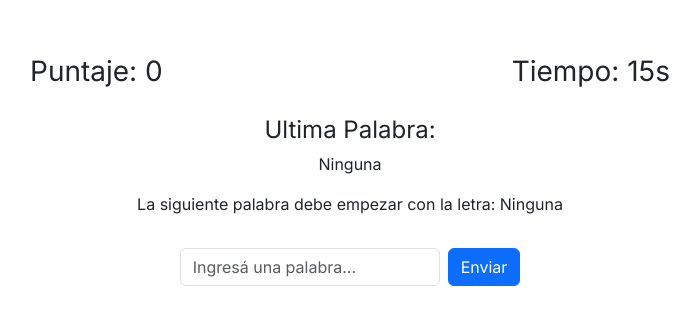
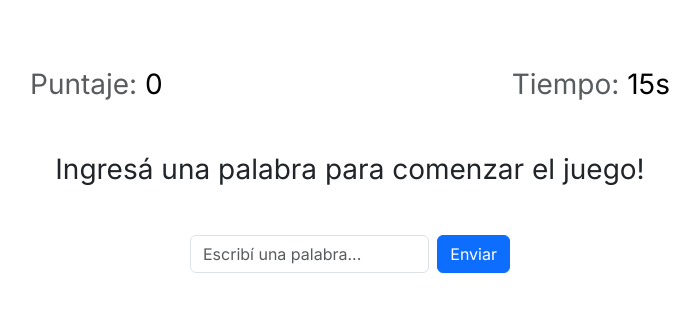
Before and after one commit to AlejoFuentes/unq-ui-alejo-fuentes-trabajo-final, a React (Vite) app: page /game in a window 1280 px wide. Shown: the part 232-556 px from the top of the page, without its empty margins (290-990 px from the left). Built offline with nearby package versions, Linux system fonts and the light colour scheme.

Commit message:
agrego estilos y funcionalidad al juego, conecto con la api

```diff
--- a/src/components/Game.jsx
+++ b/src/components/Game.jsx
@@ -1,5 +1,6 @@
 import './Game.css';
 import { useState, useEffect } from 'react';
+import { validarPalabra } from '../services/api';
 
 const Game = () => {
 
@@ -8,30 +9,78 @@ const Game = () => {
   const [puntaje, setPuntaje] = useState(0);
   const [palabraActual, setPalabraActual] = useState('');
   const [palabrasUsadas, setPalabrasUsadas] = useState([]);
+  const [error, setError] = useState('');
+
+  const handleIngresarPalabra = async (e) => {
+    e.preventDefault();
+    const palabraLimpia = palabraActual.trim().toLowerCase();
+    if (palabraLimpia === '') {
+      setError('Por favor, ingresa una palabra.');
+      return;
+    }
+
+    if (palabrasUsadas.includes(palabraLimpia)) {
+      setError('La palabra ya fue utilizada.');
+      return;
+    }
+
+    if (palabrasUsadas.length > 0) {
+      const ultimaPalabra = palabrasUsadas[palabrasUsadas.length - 1];
+      const ultimaLetra = ultimaPalabra.slice(-1);
+      const primeraLetra = palabraLimpia.charAt(0);
+
+      if (primeraLetra !== ultimaLetra) {
+        setError(`La palabra debe empiezar con la letra '${ultimaLetra}'.`);
+        return;
+      }
+    }
+
+    try {
+      const data = await validarPalabra(palabraLimpia);
+      if(data.exists) {
+        setPalabrasUsadas([...palabrasUsadas, palabraLimpia]);
+        setPuntaje(puntaje + palabraLimpia.length);
+        setTiempoRestante(15);
+        setPalabraActual('');
+        setError('');
+      } else {
+        setError('La palabra no es válida.');
+      }
+    } catch (error) {
+      setError("Error al validar la palabra.");
+    }
+  }
 
   return (
     <div className="h-100 align-items-center justify-content-center d-flex flex-column">
       <div className='w-50 d-flex align-items-center justify-content-between mb-4'>
-        <div className='fs-3'>Puntaje: {puntaje}</div>
-        <div className='fs-3'>Tiempo: {tiempoRestante}s</div>
+        <div className='fs-3 text-muted'>Puntaje: <span className='text-black'>{puntaje}</span></div>
+        <div className='fs-3 text-muted'>Tiempo: <span className='text-black'>{tiempoRestante}s</span></div>
       </div>
 
-      <div className="">
-        <h4 className='text-center'>Ultima Palabra:</h4>
-        <p className='text-center'>{palabrasUsadas[palabrasUsadas.length - 1] || 'Ninguna'}</p>
-        <p className='text-center'>La siguiente palabra debe empezar con la letra: {palabrasUsadas[palabrasUsadas.length - 1] ? palabrasUsadas[palabrasUsadas.length - 1].slice(-1).toUpperCase() : 'Ninguna'}</p>
-      </div>
+        {palabrasUsadas && palabrasUsadas.length > 0 ? (
+          <div>
+            <p className='text-center text-muted m-1'>Ultima Palabra:</p>
+            <h2 className='text-center fw-bold mb-4'>{palabrasUsadas[palabrasUsadas.length - 1].toUpperCase()}</h2>
+            <div className='text-center'>La siguiente palabra debe empezar con la letra: <span className='fw-bold fs-3'>{palabrasUsadas[palabrasUsadas.length - 1] ? palabrasUsadas[palabrasUsadas.length - 1].slice(-1).toUpperCase() : 'Ninguna'}</span></div>
+          </div>
+        ) : (
+          <h3 className='text-center my-4'>
+            Ingresá una palabra para comenzar el juego!
+          </h3>
+        )}
 
-      <form className="d-flex gap-2 mt-3">
+      <form className="d-flex gap-2 mt-4 w-25" onSubmit={handleIngresarPalabra}>
         <input
           className='form-control'
           type="text"
           value={palabraActual}
           onChange={(e) => setPalabraActual(e.target.value)}
-          placeholder="Ingresá una palabra..."
+          placeholder="Escribí una palabra..."
           />
         <button className='btn btn-primary' type="submit">Enviar</button>
       </form>
+      {error && <div className='text-danger mt-2 text-start'>{error}</div>}
 
     </div>
   );
--- /dev/null
+++ b/src/services/api.js
@@ -0,0 +1,13 @@
+import Axios from 'axios';
+
+const url = 'https://word-api-hmlg.vercel.app/api';
+
+export const validarPalabra = async (palabra) => {
+  const response = await Axios.get(`${url}/validate`, {
+    params: {
+      word: palabra
+    }
+  });
+
+  return response.data;
+};
```
